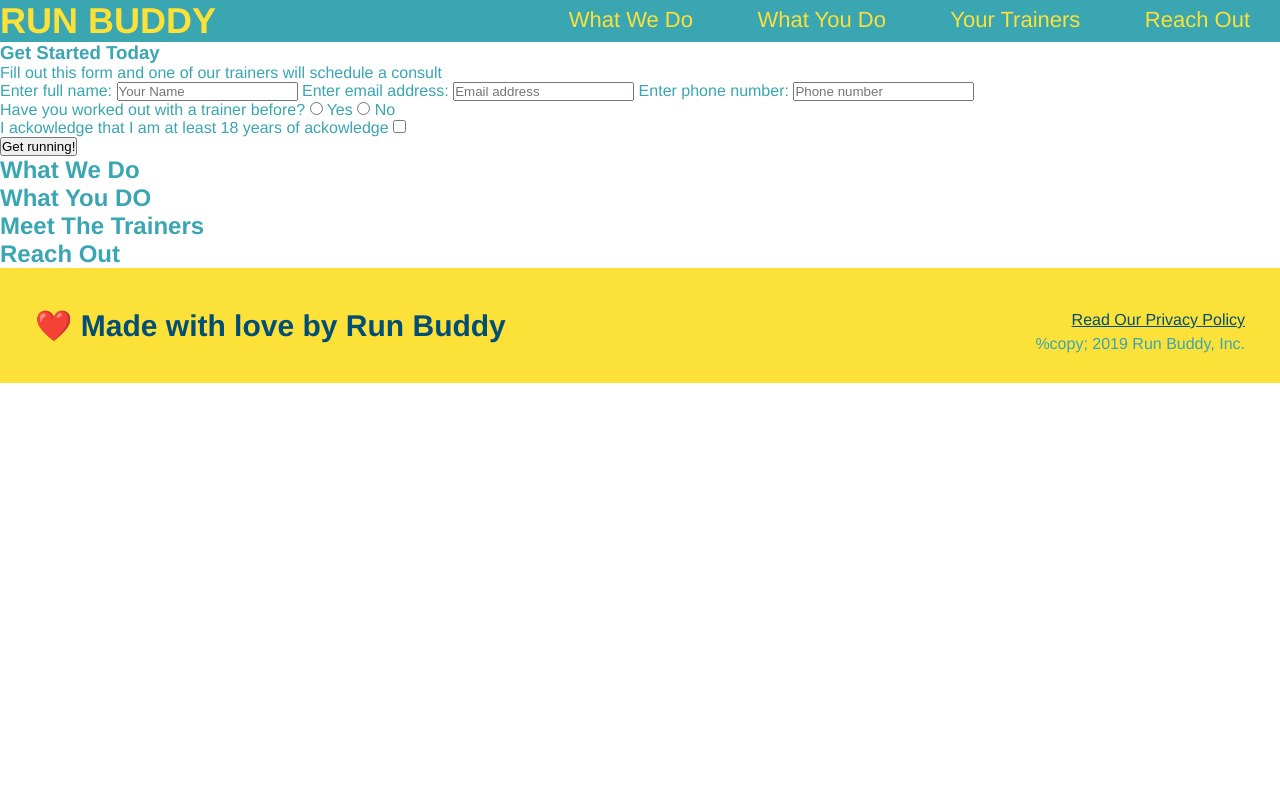
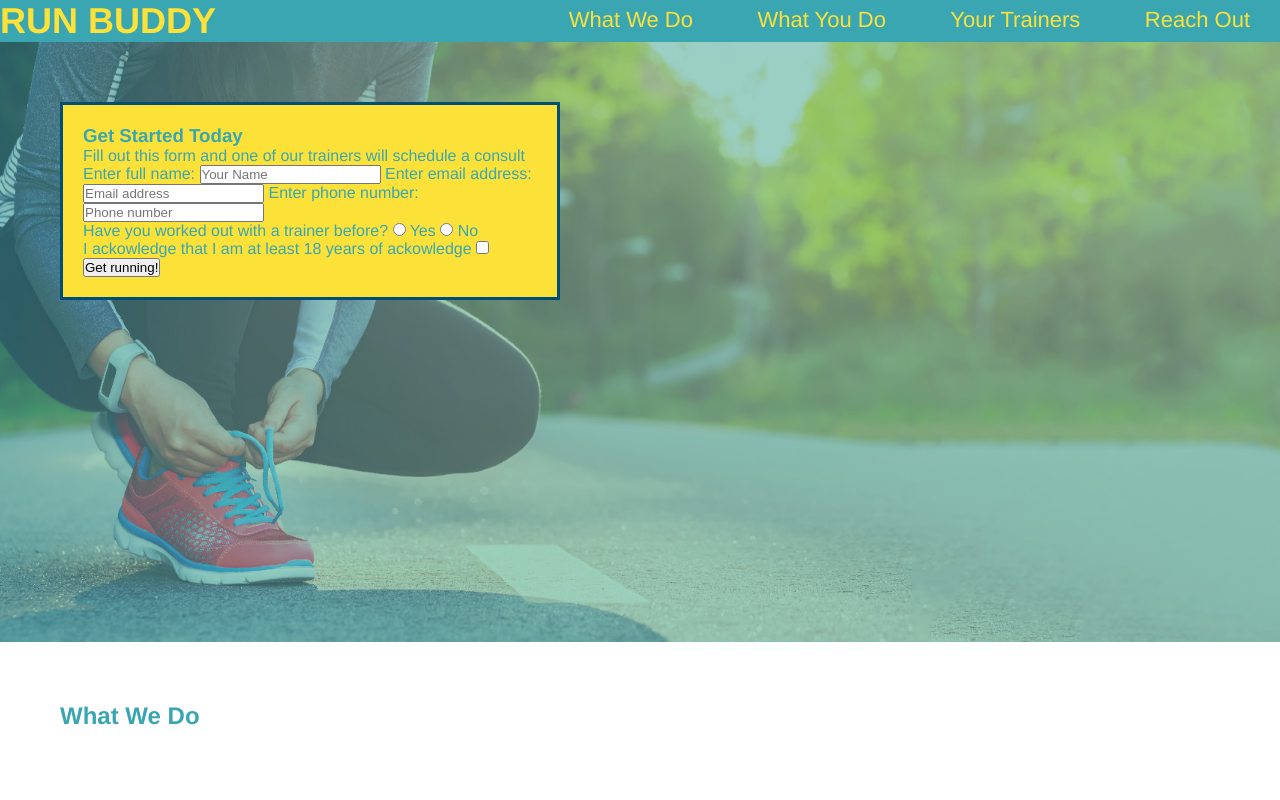
Before and after one commit to arbean1978/run-buddy, a plain HTML site: page index.html in a window 1280 px wide. Shown: the top 800 px of the page. Drawn offline with Linux system fonts and the light colour scheme; files whose address does not match are found by name.

Commit message:
index.html

```diff
--- a/assets/css/style.css
+++ b/assets/css/style.css
@@ -61,3 +61,24 @@ footer div {
 footer a {
     color: #024e76;
 }
+section {
+    padding: 60px;
+}
+
+/* Hero Style Start */
+.hero {
+    background-image: url("C:/Users/arbea/Desktop/projects/run-buddy/assets/images/hero-bg.jpg");
+    height:600px;
+    background-size: cover;
+    background-position: center;
+}
+/* Hero Style End */
+.hero-form {
+    font: #024e76;
+    padding: 20px;
+    width: 500px;
+    background-color: #fce138;
+    border-style: solid;
+    border-width: 3px;
+    border-color: #024e76;
+}
--- a/index.html
+++ b/index.html
@@ -31,8 +31,8 @@
             </ul>
         </nav>
         </header>
-        <section>
-            <div>
+        <section class="hero">
+            <div class="hero-form">
                 <h3>Get Started Today</h3>
                 <p>Fill out this form and one of our trainers will schedule a consult</p>
                 <!-- Add form element -->
@@ -60,14 +60,11 @@
                         <button type="submit">
                             Get running!
                         </button>
-
                 </form>
             </div>
         </section>
 
         <!-- hero/jumbotron -->
-        <section>
-        </section>
 
         <!-- "what we do" section-->
         <section>
```
Also changed, not shown: assets/images/hero-bg.jpg (added).
